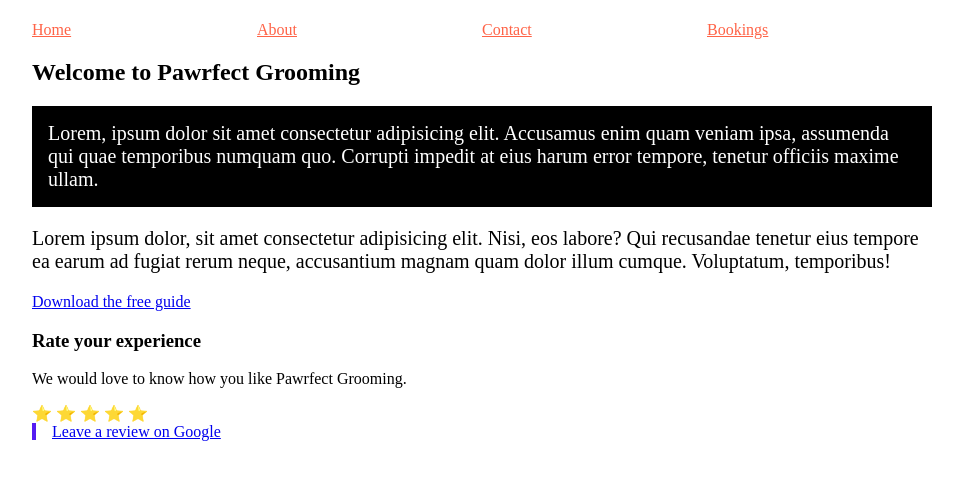
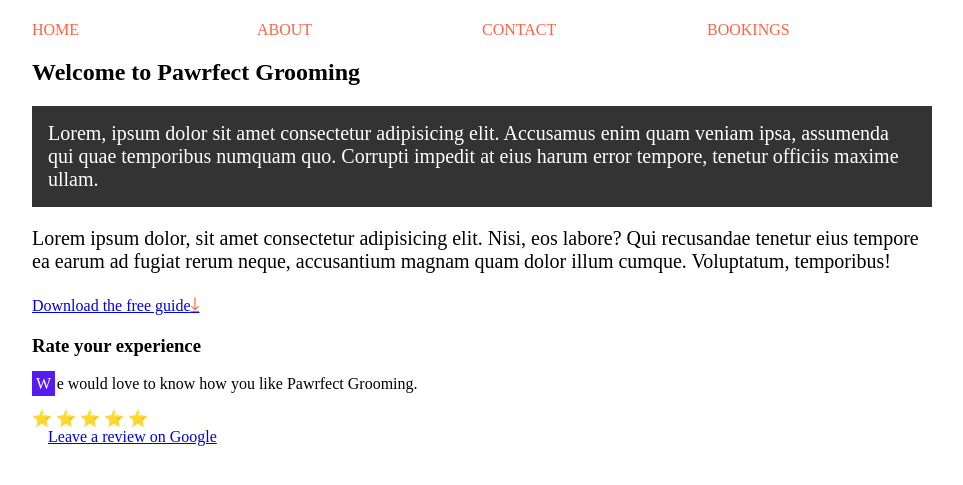
Before and after one commit to pott0137/mtm6201-week6, a plain HTML site: page index.html in a window 1280 px wide. Shown: the part 59-544 px from the top of the page, without its empty margins (158-1121 px from the left). Drawn offline with Linux system fonts and the light colour scheme.

Commit message:
adds pseudo class, pseudo elements and custom properties

```diff
--- a/css/main.css
+++ b/css/main.css
@@ -1,3 +1,12 @@
+:root {
+    /* valid name: --special-color
+    invaid name: --special color  */
+    --special-color: tomato;
+    --second-color: #551cf1;
+    --light-color: white;
+    --dark-color: #333;
+}
+
 .container {
     max-width: 900px;
     margin: 0 auto;
@@ -23,8 +32,8 @@ main > p {
 
 /* + is the adjacent combinator */
 h2 + p {
-    background-color: black;
-    color: white;
+    background-color: var(--dark-color);
+    color: var(--light-color);
     padding: 1rem;
 }
 
@@ -38,10 +47,49 @@ h2 + p {
 
 /* [] is to use attributes as a selector */
 a[href='#'] {
-    color: tomato;
+    color: var(--special-color);
 }
 
+/* ^= is to check if value begins with */
 a[href^="http"] {
-    border-left: 4px solid #551cf1;
+    border-left: 4px solid #var(var(--second-color));
     padding-left: 1rem;
 }
+
+/* state related pseudo classes */
+
+/* LoVe HAte */
+nav a,
+nav a:link,
+nav a:visited {
+    display: inline-block;
+    text-decoration: none;
+    text-transform: uppercase;
+    transition: transform .5s;
+}
+
+nav a:hover,
+nav a:focus {
+    text-decoration: underline;
+    transform: scale(1.4);
+}
+
+nav a:active {
+    transform: scale(1.4) translateX(10px);
+}
+
+/* Pseuo elements */
+a[href$=".pdf"]::after {
+    content:"\2913";
+    font-size: 1.25rem;
+    color: var(--special-color);
+}
+h2 + p::first-line {
+    color: var(--special);
+}
+h3 + p::first-letter {
+    background-color: var(--second-color);
+    color: var(--light-color);
+    padding: .25rem;
+    margin-right: .10rem;
+}
```
